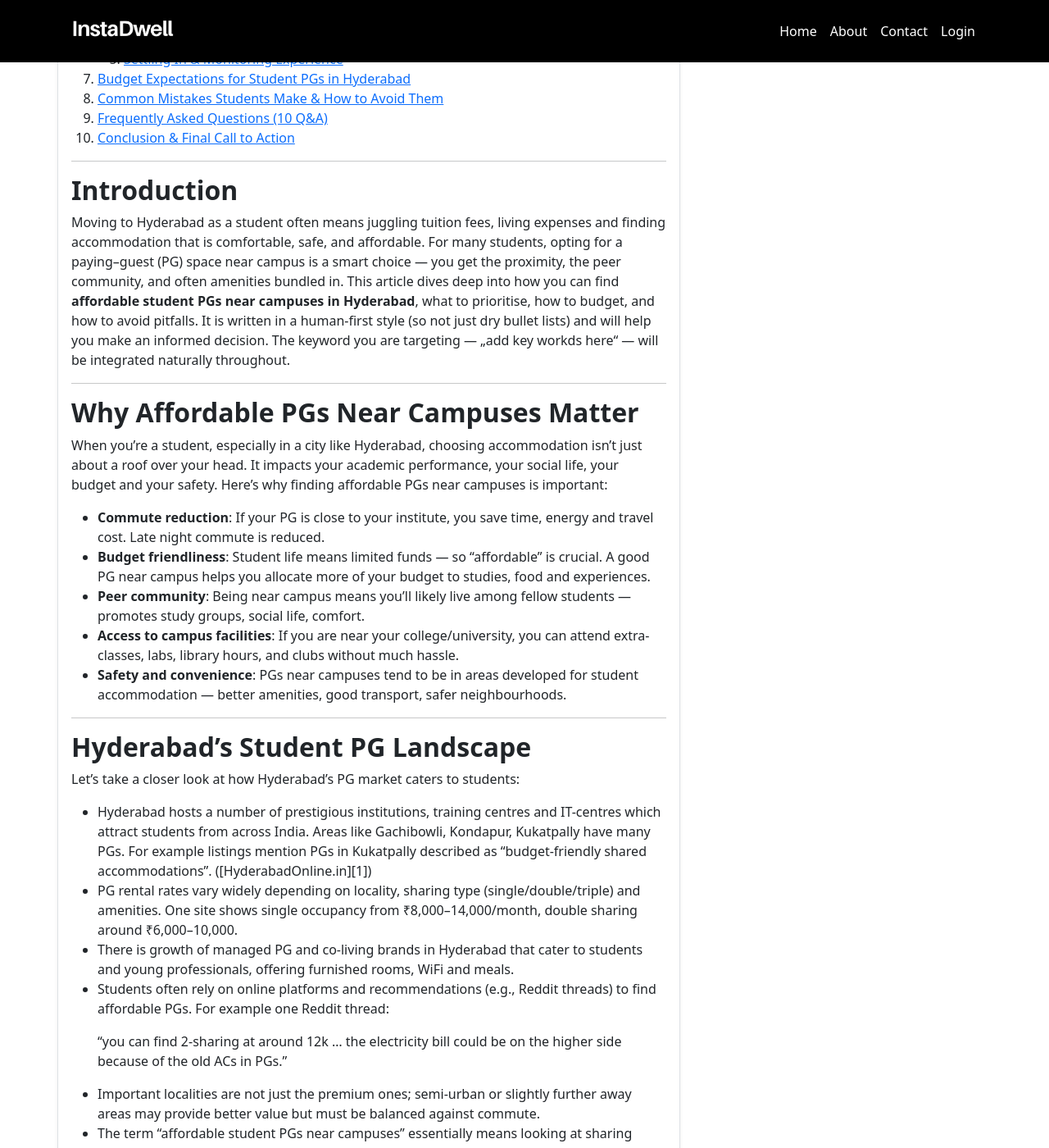
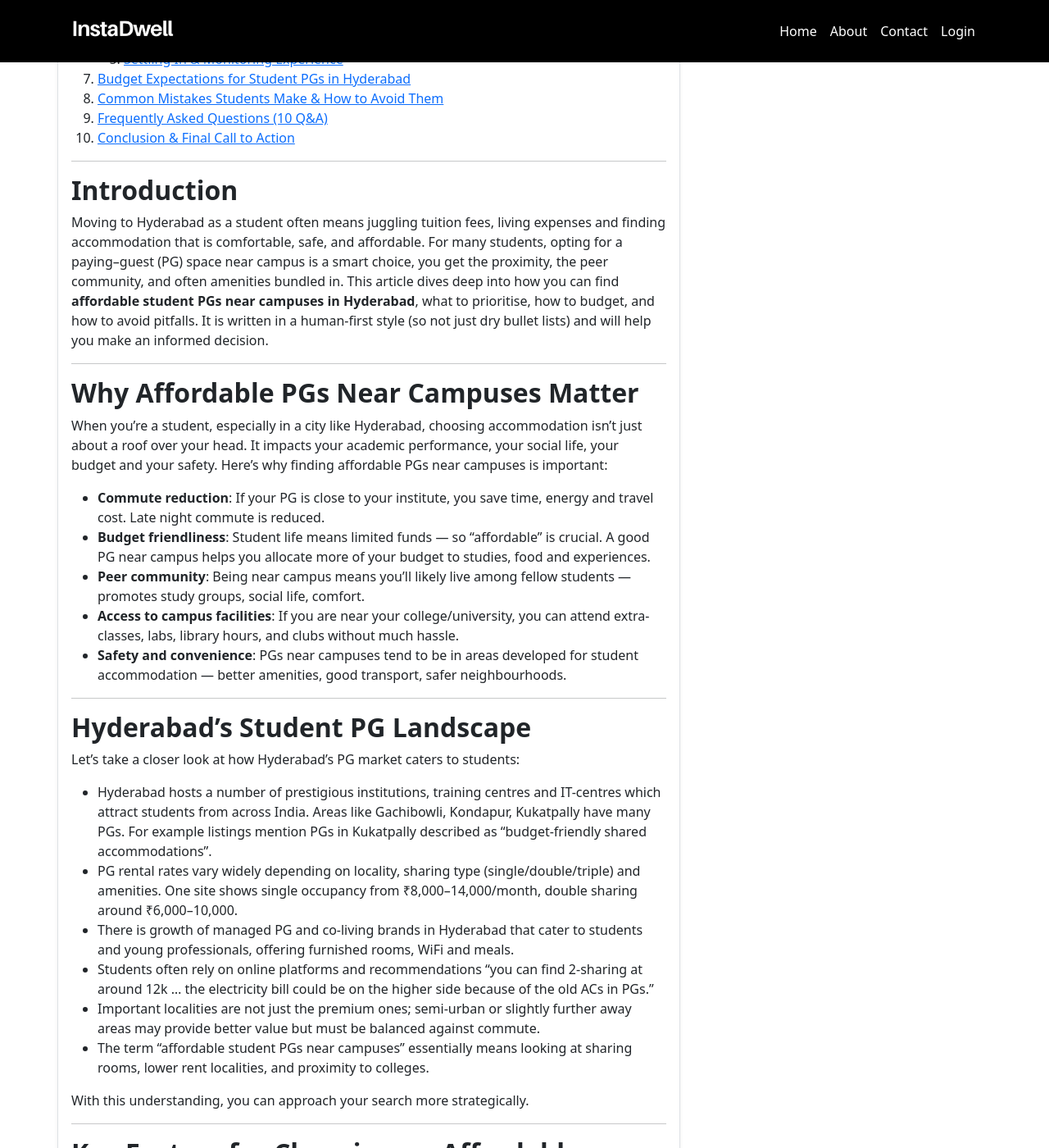
Before and after one commit to instadw/instadwell-blog, a Jekyll site: the page built from _posts/2025-10-25-pgs-in-hyderabad-affordable-student-spaces-near-campuses.md, in a window 1280 px wide and 1400 px high, scrolled down 1147 px. Shown: the whole window at 82% size. Built offline with Jekyll 4.4.1, drawn with Linux system fonts in a browser that asks for light colours; some of the changed text lies outside the part shown.

Commit message:
Update 2025-10-25-pgs-in-hyderabad-affordable-student-spaces-near-campuses.md

```diff
--- a/_posts/2025-10-25-pgs-in-hyderabad-affordable-student-spaces-near-campuses.md
+++ b/_posts/2025-10-25-pgs-in-hyderabad-affordable-student-spaces-near-campuses.md
@@ -43,7 +43,7 @@ date: 2025-10-25T09:14:00.000+05:30
 
 ##  **Introduction**
 
-Moving to Hyderabad as a student often means juggling tuition fees, living expenses and finding accommodation that is comfortable, safe, and affordable. For many students, opting for a paying–guest (PG) space near campus is a smart choice — you get the proximity, the peer community, and often amenities bundled in. This article dives deep into how you can find **affordable student PGs near campuses in Hyderabad**, what to prioritise, how to budget, and how to avoid pitfalls. It is written in a human-first style (so not just dry bullet lists) and will help you make an informed decision. The keyword you are targeting — „add key workds here“ — will be integrated naturally throughout.
+Moving to Hyderabad as a student often means juggling tuition fees, living expenses and finding accommodation that is comfortable, safe, and affordable. For many students, opting for a paying–guest (PG) space near campus is a smart choice, you get the proximity, the peer community, and often amenities bundled in. This article dives deep into how you can find **affordable student PGs near campuses in Hyderabad**, what to prioritise, how to budget, and how to avoid pitfalls. It is written in a human-first style (so not just dry bullet lists) and will help you make an informed decision.
 
 ---
 
@@ -63,12 +63,10 @@ When you’re a student, especially in a city like Hyderabad, choosing accommoda
 
 Let’s take a closer look at how Hyderabad’s PG market caters to students:
 
-* Hyderabad hosts a number of prestigious institutions, training centres and IT-centres which attract students from across India. Areas like Gachibowli, Kondapur, Kukatpally have many PGs. For example listings mention PGs in Kukatpally described as “budget-friendly shared accommodations”. ([HyderabadOnline.in][1])
+* Hyderabad hosts a number of prestigious institutions, training centres and IT-centres which attract students from across India. Areas like Gachibowli, Kondapur, Kukatpally have many PGs. For example listings mention PGs in Kukatpally described as “budget-friendly shared accommodations”.
 * PG rental rates vary widely depending on locality, sharing type (single/double/triple) and amenities. One site shows single occupancy from ₹8,000–14,000/month, double sharing around ₹6,000–10,000.
 * There is growth of managed PG and co-living brands in Hyderabad that cater to students and young professionals, offering furnished rooms, WiFi and meals.
-* Students often rely on online platforms and recommendations (e.g., Reddit threads) to find affordable PGs. For example one Reddit thread:
-
-  > “you can find 2-sharing at around 12k … the electricity bill could be on the higher side because of the old ACs in PGs.”
+* Students often rely on online platforms and recommendations “you can find 2-sharing at around 12k … the electricity bill could be on the higher side because of the old ACs in PGs.”
 * Important localities are not just the premium ones; semi-urban or slightly further away areas may provide better value but must be balanced against commute.
 * The term “affordable student PGs near campuses” essentially means looking at sharing rooms, lower rent localities, and proximity to colleges.
 
@@ -121,14 +119,14 @@ Here are some of the top localities in Hyderabad for affordable student PGs near
 ### 5.1 Gachibowli / HiTech City
 
 This area is a major hub with many IT companies, expensive residential zones and many students/training institutes nearby.
-**Pros**: Excellent connectivity, many PGs tailored for working professionals and students. Some listings show PGs under Rs 10,000 in this area. ([Stanza Living][6])
+**Pros**: Excellent connectivity, many PGs tailored for working professionals and students. Some listings show PGs under Rs 10,000 in this area.
 **Cons**: You’ll pay more here than older suburbs; budget PGs may be limited.
 **Tip**: Look a little off the main high-rent corridors to find student-friendly deals.
 
 ### 5.2 Kukatpally / KPHB
 
 A classic student-friendly suburb with many PGs catering to budget budgets.
-**Pros**: Relatively lower rents compared to premium zones; many colleges and training centres in/around. One listing indicates budget starts under ₹8,000. ([HyderabadOnline.in][1])
+**Pros**: Relatively lower rents compared to premium zones; many colleges and training centres in/around. One listing indicates budget starts under ₹8,000.
 **Cons**: Some PGs may be older buildings; amenities might be fewer.
 **Tip**: Check commute time to your specific campus.
 
@@ -241,13 +239,13 @@ Here are 10 FAQs (and answers) specifically for students seeking PGs in Hyderaba
 **A:** It depends. Meals-included can simplify budgeting and save you time. But if the food quality or menu doesn’t suit you, you might prefer a PG without meals and cook/order. Always check meal quality.
 
 **Q4: What documents are required when booking a PG in Hyderabad?**
-**A:** Usually: Aadhar card or ID proof, passport-size photograph, college enrolment proof (for students), sometimes parent’s consent. Some PG providers list their documents required. ([Colive][11])
+**A:** Usually: Aadhar card or ID proof, passport-size photograph, college enrolment proof (for students), sometimes parent’s consent. Some PG providers list their documents required.
 
 **Q5: How much deposit should I expect?**
 **A:** Typically 1 to 3 months’ rent, though this varies. Confirm deposit refund conditions upfront.
 
 **Q6: Are electricity and WiFi always included?**
-**A:** Not always. Some PGs include them in rent; others charge separately. One student noted electricity bills were unexpectedly high because of old ACs. ([Reddit][4])
+**A:** Not always. Some PGs include them in rent; others charge separately. One student noted electricity bills were unexpectedly high because of old ACs.
 
 **Q7: Can I get a single occupancy room as a student?**
 **A:** Yes, in many PGs. But cost will be significantly higher. For students on budget, sharing is more cost-effective.
@@ -265,4 +263,4 @@ Here are 10 FAQs (and answers) specifically for students seeking PGs in Hyderaba
 
 ##  **Conclusion**
 
-Finding affordable, student-friendly PGs near campuses in Hyderabad doesn’t have to be a struggle. By prioritising proximity, budget-sharing dynamics, amenities, safety and lease transparency, you can secure a space that supports your academic life and social comfort. Remember: *“affordable student PGs near campuses”* (i.e., “add key workds here”) is not just a phrase it’s your strategy.
+Finding affordable, student-friendly PGs near campuses in Hyderabad doesn’t have to be a struggle. By prioritising proximity, budget-sharing dynamics, amenities, safety and lease transparency, you can secure a space that supports your academic life and social comfort. Remember: *“affordable student PGs near campuses”*
```
